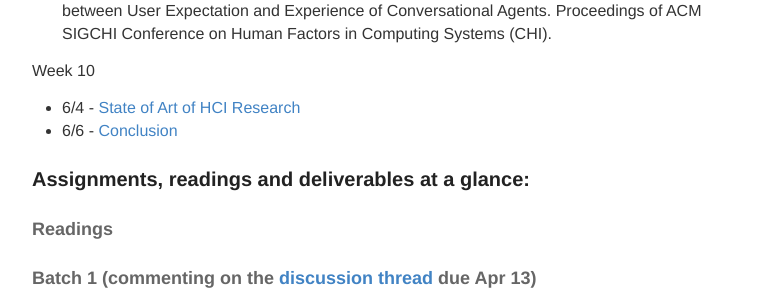
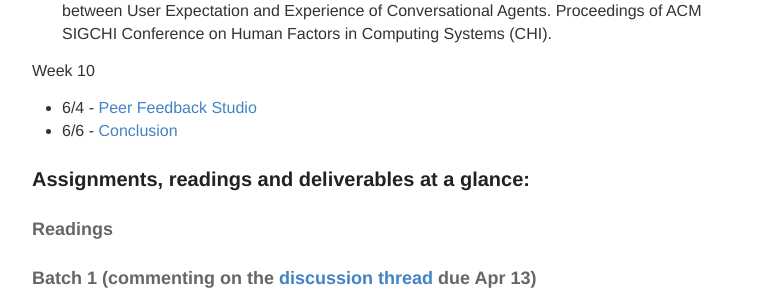
Before and after one commit to hciwang/hciwang.github.io, a Jekyll site: the page built from _posts/2018-3-25-lectures.md, in a window 1280 px wide and 900 px high, scrolled down 2784 px. Shown: the part 161-452 px from the top of the window, without its empty margins (248-1027 px from the left). Built offline with Jekyll 4.4.1, drawn with Linux system fonts in a browser that asks for light colours.

Commit message:
Update 2018-3-25-lectures.md

```diff
--- a/_posts/2018-3-25-lectures.md
+++ b/_posts/2018-3-25-lectures.md
@@ -89,7 +89,7 @@
 Reading:  [[Luger & Sellen]](https://www.microsoft.com/en-us/research/wp-content/uploads/2016/08/p5286-luger.pdf) Luger, E., & Sellen, A. 2017. "Like Having a Really bad PA": The Gulf between User Expectation and Experience of Conversational Agents. Proceedings of ACM SIGCHI Conference on Human Factors in Computing Systems (CHI).
 
 Week 10
-- 6/4 -   [State of Art of HCI Research]()
+- 6/4 -   [Peer Feedback Studio](https://canvas.ucdavis.edu/courses/225630/files?preview=3722391)
 - 6/6 -   [Conclusion]()
 
 
```
